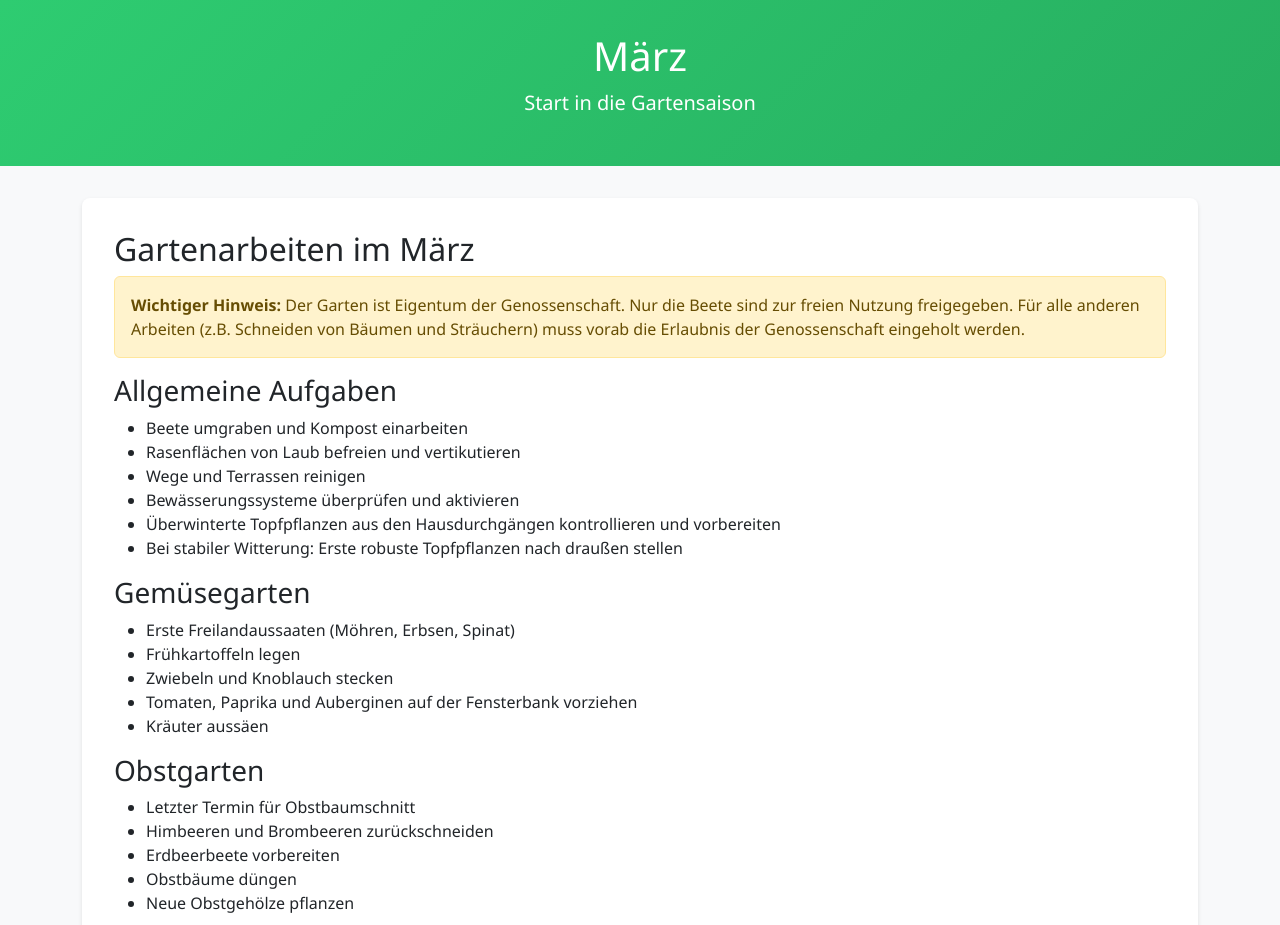
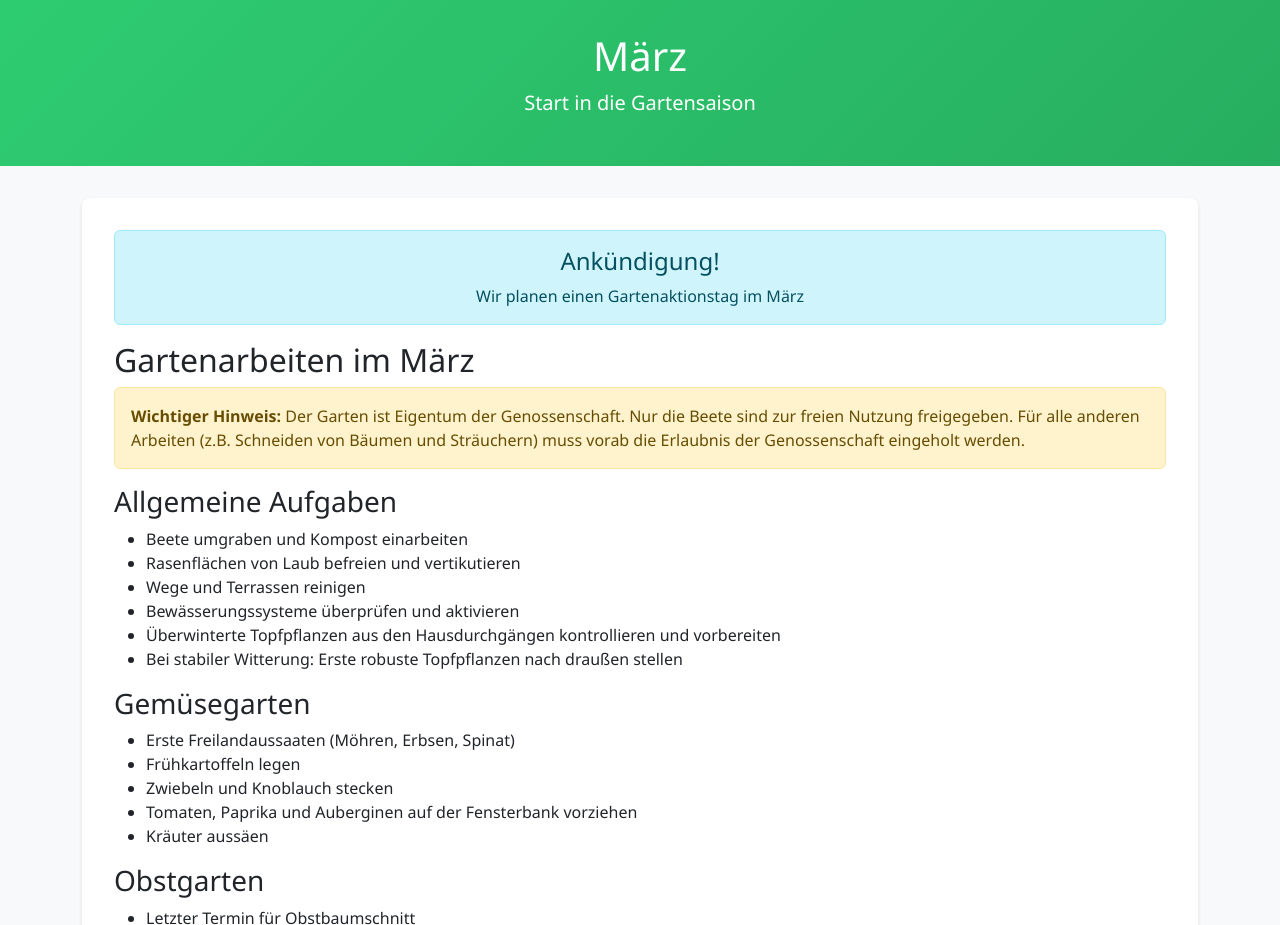
Before and after one commit to stho32/Allgemeiner_Gartenkalender, a plain HTML site: page monate/maerz.html in a window 1280 px wide. Shown: the top 925 px of the page. Drawn offline with nearby package versions, Linux system fonts and the light colour scheme.

Commit message:
+ Gartenaktionstag im März

```diff
--- a/monate/maerz.html
+++ b/monate/maerz.html
@@ -15,6 +15,10 @@
 
     <div class="container">
         <div class="content">
+            <div class="alert alert-info text-center">
+                <h4 class="alert-heading">Ankündigung!</h4>
+                <p class="mb-0">Wir planen einen Gartenaktionstag im März</p>
+            </div>
             <div class="row">
                 <div class="col-12">
                     <h2>Gartenarbeiten im März</h2>
```
